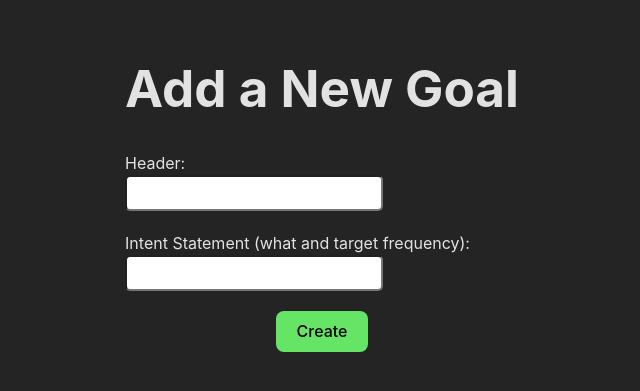
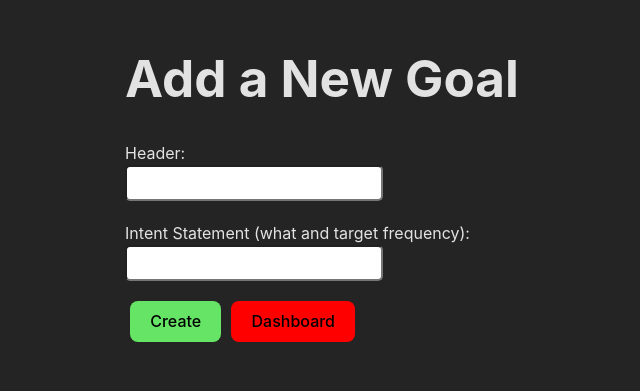
Before and after one commit to Wbradmeyer/discipline_tracker, a React (Vite) app in the folder client/: page /goals/create in a window 1280 px wide. Shown: the part 211-602 px from the top of the page, without its empty margins (318-958 px from the left). Built offline with nearby package versions, Linux system fonts and the light colour scheme.

Commit message:
button styling

```diff
--- a/client/src/components/GoalForm.jsx
+++ b/client/src/components/GoalForm.jsx
@@ -43,7 +43,19 @@ const GoalForm = () => {
           <label>Intent Statement (what and target frequency):</label>
           <input type="text" name="intent" onChange={handleVals} />
         </div>
-        <button>Create</button>
+        <div className="form-items">
+          <button style={{ margin: "0px 5px" }}>Create</button>
+          <button
+            style={{
+              margin: "0px 5px",
+              backgroundColor: "red",
+            }}
+          >
+            <Link to={"/"} style={{ color: "black" }}>
+              Dashboard
+            </Link>
+          </button>
+        </div>
       </form>
     </div>
   );
```
